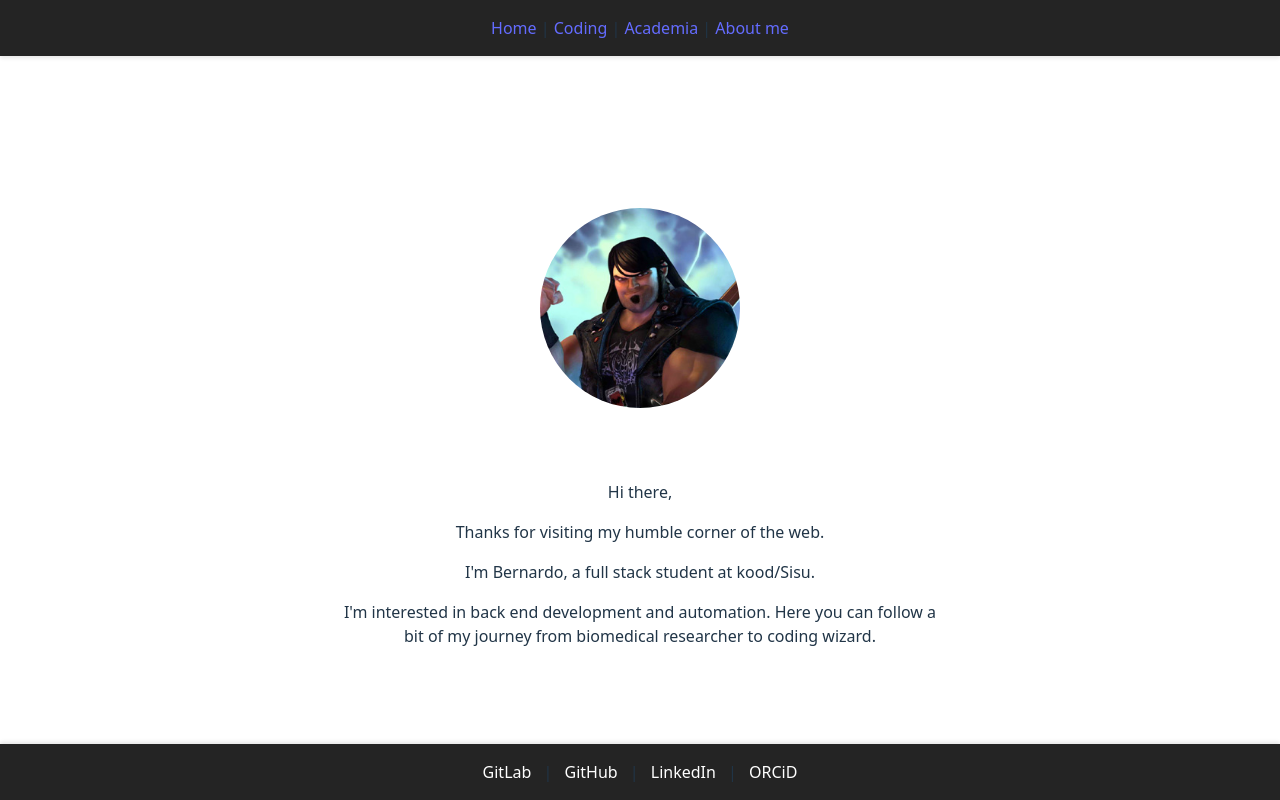
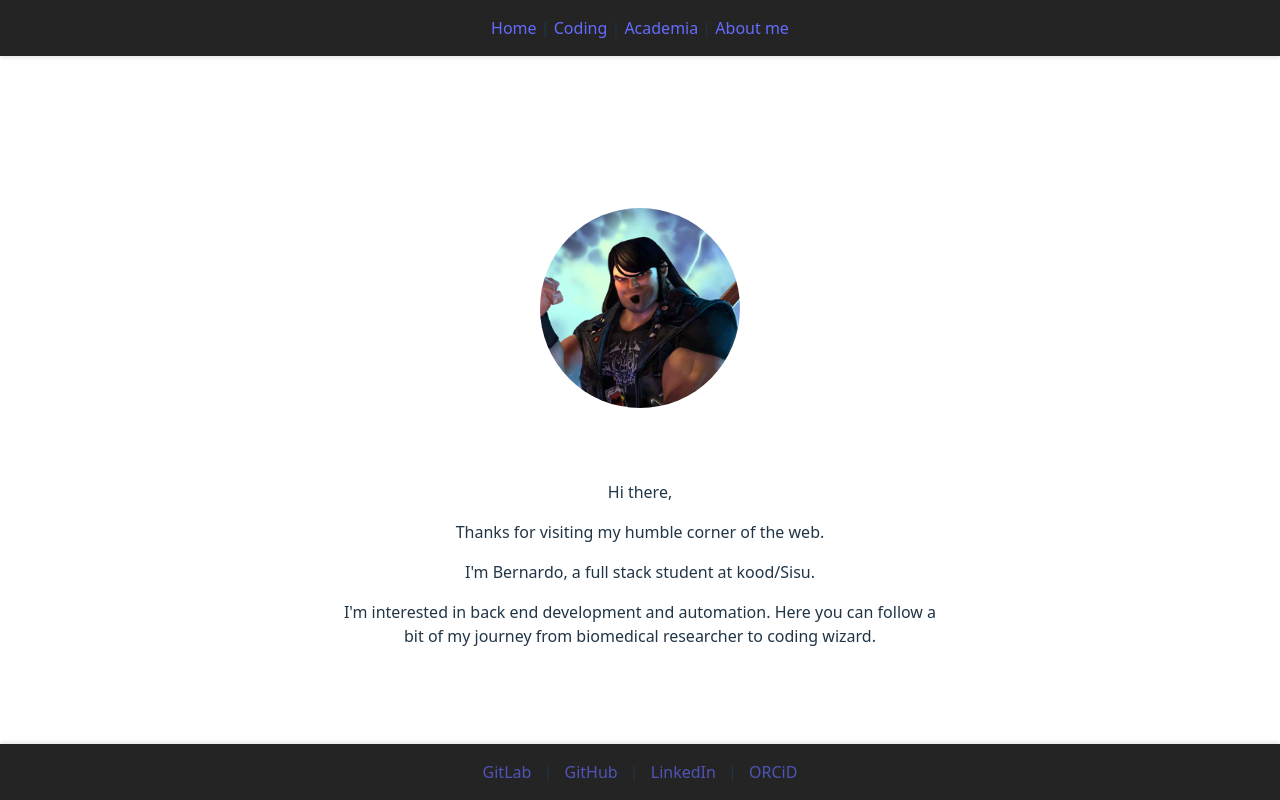
Before and after one commit to uamoti/uamoti.github.io, a React (Vite) app: page / in a window 1280 px wide. Built offline with nearby package versions, Linux system fonts and the light colour scheme.

Commit message:
refactor: footer link colour

```diff
--- a/src/App.css
+++ b/src/App.css
@@ -94,7 +94,7 @@ nav {
 }
 
 .main-footer .social-links a {
-  color: #fff; /* Länkfärg */
+  color: #646cffaa; /* Länkfärg */
   margin: 0 0.5rem;
   text-decoration: none;
 }
```
